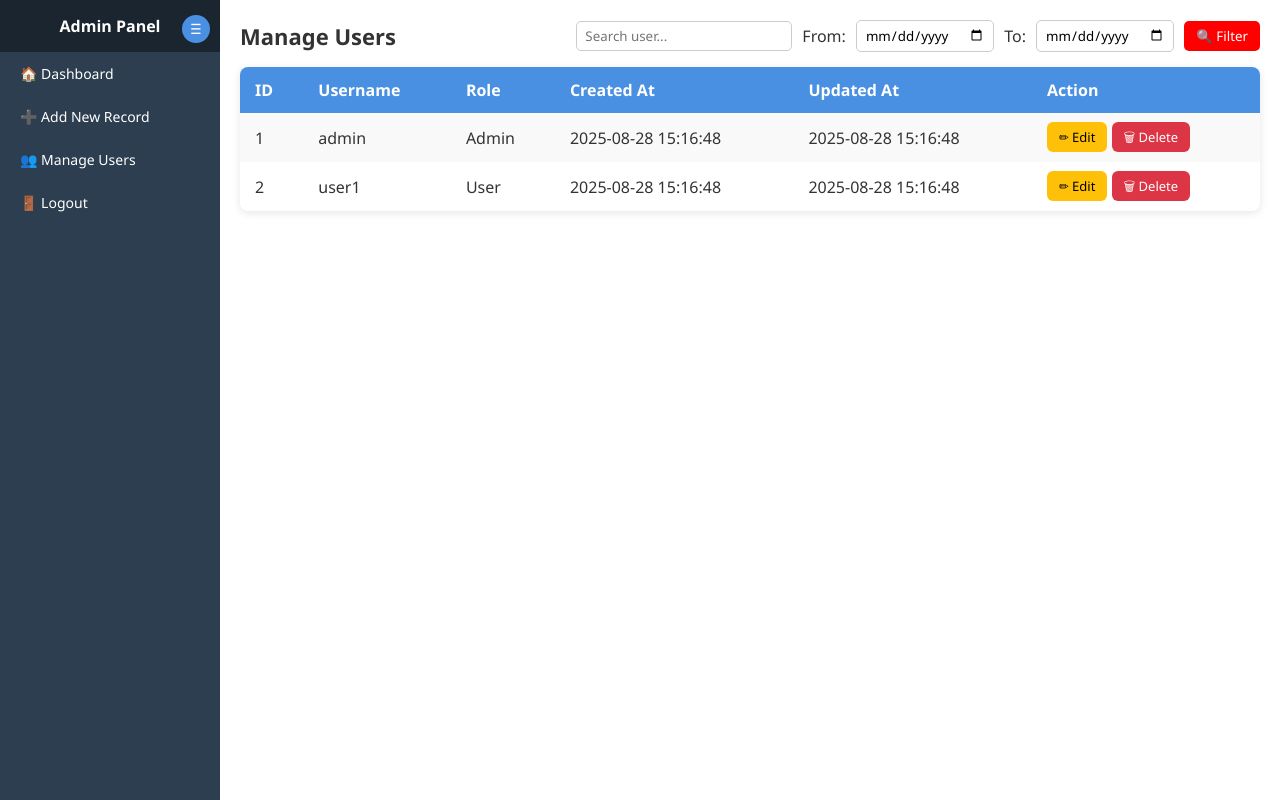
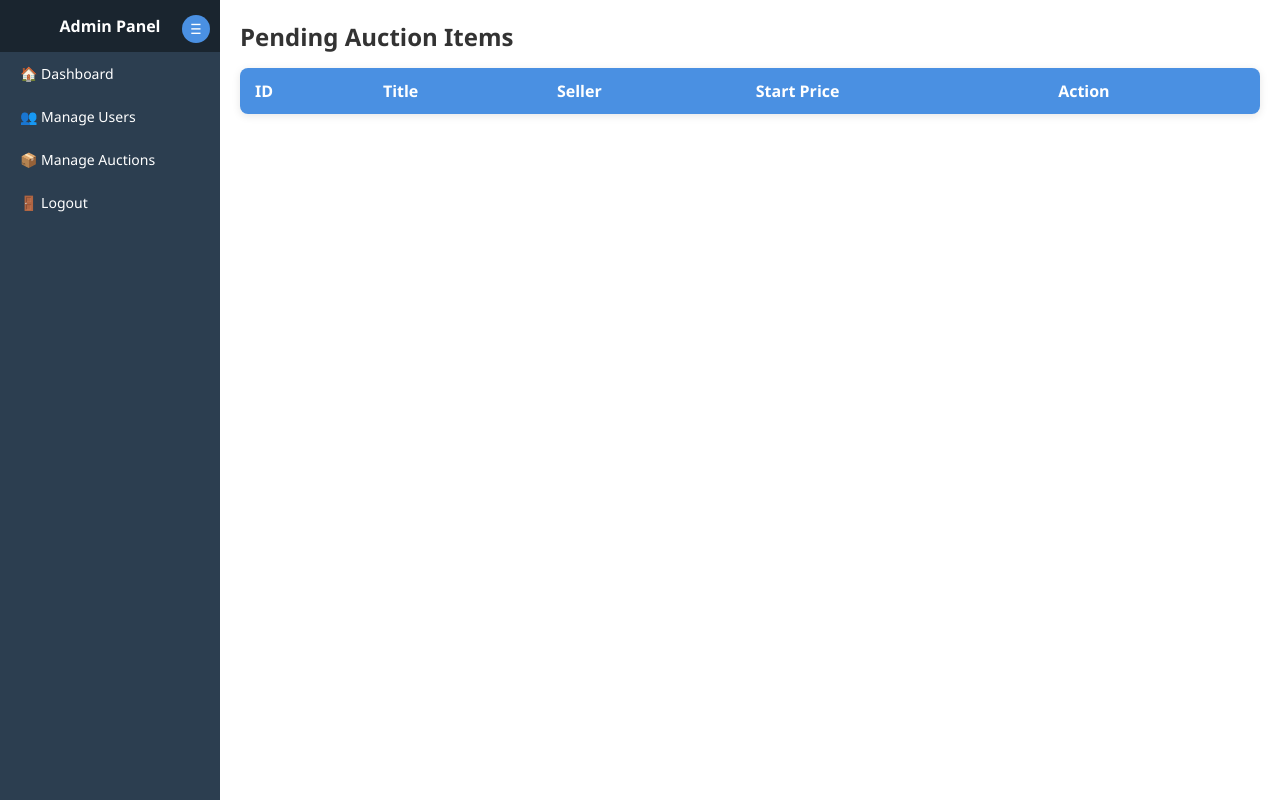
Before and after one commit to RishavLC/demo-project, a PHP site: page /manage_users.php in a window 1280 px wide. Run offline with PHP 8.4, Linux system fonts and the light colour scheme; a user stored in the database is signed in; data comes from the database, SQL or seed files in the repository; both versions use the stored data as it was before the commit; tables that the repository leaves empty hold one stand-in row (values such as "Sample post"); lists and menus that the app fills with data are empty.

Commit message:
item approved by admin and listed in user panel

```diff
--- a/add_auction_item.php
+++ b/add_auction_item.php
@@ -20,8 +20,8 @@ if ($_SERVER["REQUEST_METHOD"] == "POST") {
 
     if ($title && $start_price > 0 && $start_time && $end_time) {
         $stmt = $conn->prepare("INSERT INTO auction_items
-            (seller_id, title, description, category, start_price, current_price, start_time, end_time)
-            VALUES (?, ?, ?, ?, ?, ?, ?, ?)");
+            (seller_id, title, description, category, start_price, current_price, start_time, end_time, status)
+            VALUES (?, ?, ?, ?, ?, ?, ?, ?,'closed')");
         $stmt->bind_param("isssddss", $user_id, $title, $description, $category, $start_price, $start_price, $start_time, $end_time);
 
         if ($stmt->execute()) {
--- a/auction_bid.php
+++ b/auction_bid.php
@@ -44,7 +44,8 @@ if ($_SERVER["REQUEST_METHOD"] == "POST" && isset($_POST["bid_amount"], $_POST["
 }
 
 // ✅ Fetch all active auction items
-$sql = "SELECT * FROM auction_items WHERE end_time > NOW() ORDER BY end_time ASC";
+$sql = "SELECT * FROM auction_items
+        WHERE status='active' AND seller_id != $user_id";
 $result = $conn->query($sql);
 ?>
 
--- a/dashboard_admin.php
+++ b/dashboard_admin.php
@@ -27,9 +27,8 @@ $result = $conn->query($sql);
   </div>
   <ul>
     <li><a href="dashboard_admin.php">🏠 Dashboard</a></li>
-    <li><a href="add_record.php">➕ Add New Record</a></li>
+    <li><a href="manage_users.php">👥 Manage Users</a></li>
     <li><a href="manage_auctions.php">📦 Manage Auctions</a></li>
-    <li><a href="manage_users.php">👥 Manage Users</a></li>
     <li><a href="logout.php">🚪 Logout</a></li>
   </ul>
 </div>
--- a/manage_users.php
+++ b/manage_users.php
@@ -6,131 +6,65 @@ if (!isset($_SESSION["role"]) || $_SESSION["role"] != "admin") {
 }
 include "config.php";
 
-$role = ucfirst($_SESSION["role"]);
+// Approve or reject action
+if (isset($_GET['action']) && isset($_GET['id'])) {
+    $id = intval($_GET['id']);
+    $action = $_GET['action'];
 
-$search = isset($_GET['search']) ? $_GET['search'] : "";
-$allowed_sort = ['id','username','role_name','created_at','updated_at'];
-$allowed_order = ['ASC','DESC'];
-$sort = isset($_GET['sort']) && in_array($_GET['sort'],$allowed_sort) ? $_GET['sort'] : 'id';
-$order = isset($_GET['order']) && in_array(strtoupper($_GET['order']),$allowed_order) ? strtoupper($_GET['order']) : 'ASC';
-
-$searchTerm = "%$search%";
-$conditions = "(users.username LIKE ? OR roles.role_name LIKE ?)";
-$params = ["ss", $searchTerm, $searchTerm];
-
-$error_message = ""; // store error message for invalid dates
-
-// ✅ Handle dates safely
-if (!empty($_GET['start_date']) && !empty($_GET['end_date'])) {
-    if ($_GET['end_date'] < $_GET['start_date']) {
-        // invalid range
-        $error_message = "⚠ Invalid date range: End date cannot be earlier than Start date.";
-    } else {
-        $conditions .= " AND DATE(users.created_at) BETWEEN ? AND ?";
-        $params[0] .= "ss";
-        $params[] = $_GET['start_date'];
-        $params[] = $_GET['end_date'];
+    if ($action == "approve") {
+        $conn->query("UPDATE auction_items SET status='approved' WHERE id=$id");
+    } elseif ($action == "reject") {
+        $conn->query("UPDATE auction_items SET status='rejected' WHERE id=$id");
     }
-} elseif (!empty($_GET['start_date'])) {
-    $conditions .= " AND DATE(users.created_at) >= ?";
-    $params[0] .= "s";
-    $params[] = $_GET['start_date'];
-} elseif (!empty($_GET['end_date'])) {
-    $conditions .= " AND DATE(users.created_at) <= ?";
-    $params[0] .= "s";
-    $params[] = $_GET['end_date'];
 }
 
-$sql = "SELECT users.id, users.username, roles.role_name, users.created_at, users.updated_at
-        FROM users
-        LEFT JOIN roles ON users.role_id = roles.id
-        WHERE $conditions
-        ORDER BY $sort $order";
-
-// ✅ Only run query if no error
-if (empty($error_message)) {
-    $stmt = $conn->prepare($sql);
-    if(!$stmt) die("Prepare failed: ".$conn->error);
-
-    $stmt->bind_param(...$params);
-    $stmt->execute();
-    $result = $stmt->get_result();
-} else {
-    $result = false; // skip query
-}
+// Fetch all pending auction items
+$sql = "SELECT auction_items.*, users.username
+        FROM auction_items
+        JOIN users ON auction_items.seller_id = users.id
+        WHERE auction_items.status='pending'";
+$result = $conn->query($sql);
 ?>
-
 <!DOCTYPE html>
 <html>
 <head>
-  <title>Manage Users - <?= $role ?></title>
+  <title>Manage Auctions</title>
   <link rel="stylesheet" href="assets/style.css">
 </head>
 <body>
 <div class="sidebar">
   <div class="sidebar-header">
-    <?= $role ?> Panel
+    Admin Panel
     <div class="toggle-btn">☰</div>
   </div>
   <ul>
     <li><a href="dashboard_admin.php">🏠 Dashboard</a></li>
-    <li><a href="add_record.php">➕ Add New Record</a></li>
     <li><a href="manage_users.php">👥 Manage Users</a></li>
+    <li><a href="manage_auctions.php">📦 Manage Auctions</a></li>
     <li><a href="logout.php">🚪 Logout</a></li>
   </ul>
 </div>
 
 <div class="main-content">
- <div class="page-header">
-    <h2>Manage Users</h2>
-<form method="GET" action="manage_users.php" id="searchForm" class="search-form">
-    <input type="text" name="search" placeholder="Search user..."
-           value="<?php echo isset($_GET['search']) ? htmlspecialchars($_GET['search']) : ''; ?>">
-
-    <label for="start_date">From:</label>
-    <input type="date" id="start_date" name="start_date"
-           value="<?php echo isset($_GET['start_date']) ? $_GET['start_date'] : ''; ?>">
-
-    <label for="end_date">To:</label>
-    <input type="date" id="end_date" name="end_date"
-           value="<?php echo isset($_GET['end_date']) ? $_GET['end_date'] : ''; ?>">
-
-    <button type="submit" style="background-color:red;">🔍 Filter</button>
-</form>
-</div>
+  <h2>Pending Auction Items</h2>
 
   <table>
     <tr>
-    <th style="background-color:4a90e2;"><a style="color: white; text-decoration: none;" href="?search=<?= $search ?>&sort=id&order=<?= $order=='ASC'?'desc':'asc' ?>">ID</a></th>
-    <th style="background-color:4a90e2;"><a style="color: white; text-decoration: none;" href="?search=<?= $search ?>&sort=username&order=<?= $order=='ASC'?'desc':'asc' ?>">Username</a></th>
-    <th style="background-color:4a90e2;"><a style="color: white; text-decoration: none;" href="?search=<?= $search ?>&sort=role_name&order=<?= $order=='ASC'?'desc':'asc' ?>">Role</a></th>
-    <th style="background-color:4a90e2;"><a style="color: white; text-decoration: none;" href="?search=<?= $search ?>&sort=created_at&order=<?= $order=='ASC'?'desc':'asc' ?>">Created At</a></th>
-    <th style="background-color:4a90e2;"><a style="color: white; text-decoration: none;" href="?search=<?= $search ?>&sort=updated_at&order=<?= $order=='ASC'?'desc':'asc' ?>">Updated At</a></th>
-    <th>Action</th>
+      <th>ID</th><th>Title</th><th>Seller</th><th>Start Price</th><th>Action</th>
     </tr>
-<?php if (!empty($error_message)): ?>
-    <p style="color:red; font-weight:bold;"><?= $error_message ?></p>
-<?php elseif ($result && $result->num_rows > 0): ?>
-    <?php while ($row = $result->fetch_assoc()): ?>
+    <?php while($row = $result->fetch_assoc()) { ?>
     <tr>
       <td><?= $row['id'] ?></td>
+      <td><?= htmlspecialchars($row['title']) ?></td>
       <td><?= htmlspecialchars($row['username']) ?></td>
-    <td><?= $row['role_name'] ? ucfirst($row['role_name']) : '-' ?></td>
-    <td><?= $row['created_at'] ?></td>
-    <td><?= $row['updated_at'] ? $row['updated_at'] : '-' ?></td>
+      <td><?= $row['start_price'] ?></td>
       <td>
-      <a href="edit_user.php?id=<?= $row['id'] ?>" class="btn btn-edit">✏ Edit</a>
-      <a href="delete_user.php?id=<?= $row['id'] ?>" class="btn btn-delete" onclick="return confirm('Delete this user?');">🗑 Delete</a>
+        <a href="?action=approve&id=<?= $row['id'] ?>" class="btn btn-edit">✅ Approve</a>
+        <a href="?action=reject&id=<?= $row['id'] ?>" class="btn btn-delete">❌ Reject</a>
       </td>
     </tr>
-    <?php endwhile; ?>
-<?php else: ?>
-    <p>No users found.</p>
- <?php endif; ?>
+    <?php } ?>
   </table>
-
 </div>
-<script src="assets/script.js"></script>
-
 </body>
 </html>
```
Also changed, not shown: mysql.sql (+65 -74 lines). Lines whose indentation alone changed are shown as unchanged.
